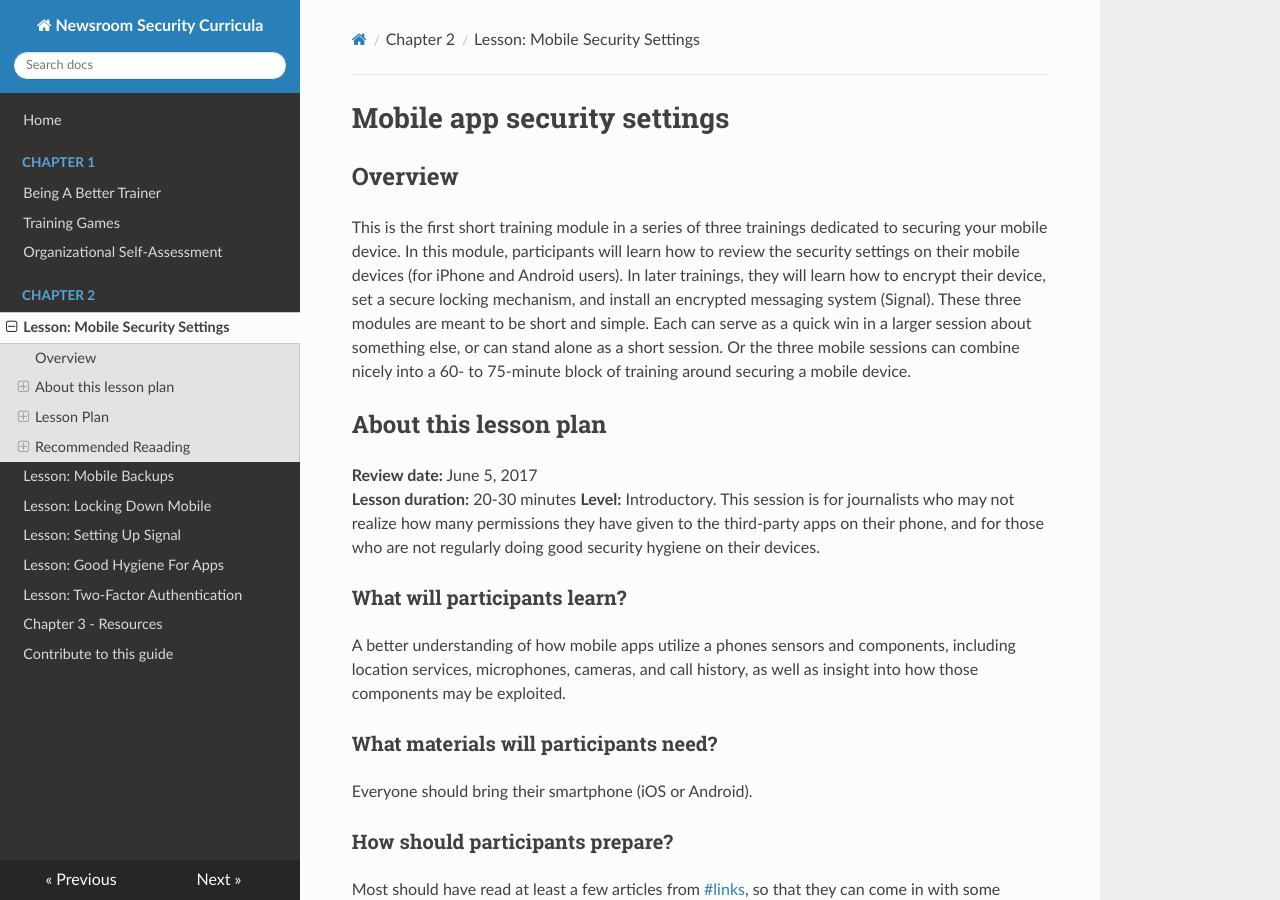
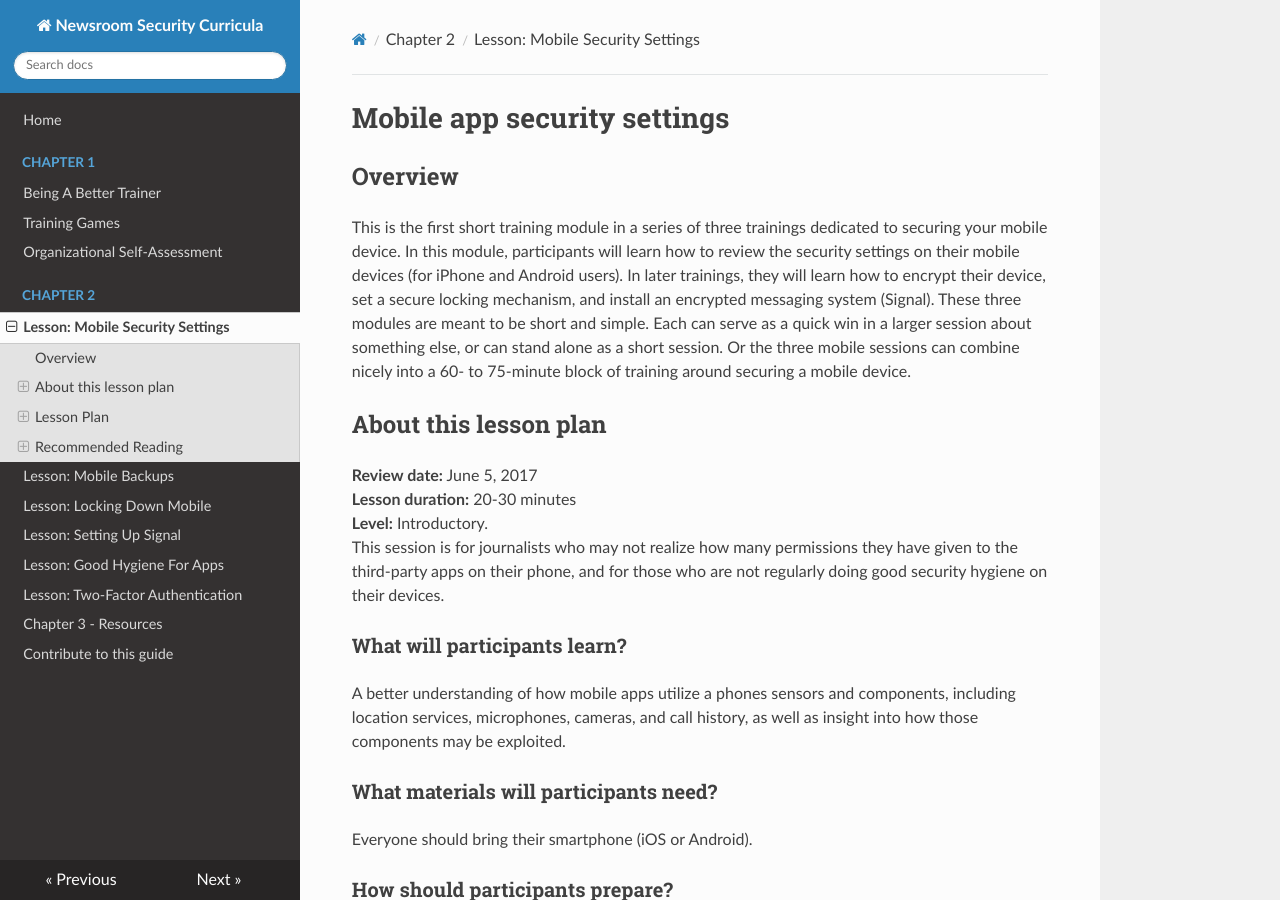
Before and after one commit to OpenNewsLabs/field-guide-security-training-newsroom, an MkDocs documentation site: the page built from docs/Chapter02-01-Mobile-Security-Settings.md, in a window 1280 px wide and 900 px high. Built offline with MkDocs 1.6.1, drawn with Linux system fonts in a browser that asks for light colours; nearby versions of some CDN libraries; old or Windows-style settings are respelled for this version of MkDocs; some of the changed text lies outside the part shown.

Commit message:
Updated formatting issues

```diff
--- a/docs/Chapter02-01-Mobile-Security-Settings.md
+++ b/docs/Chapter02-01-Mobile-Security-Settings.md
@@ -78,7 +78,7 @@
 ![Android App Permissions](img/ch2-1/ch2-1-2.png)
 
 
-## Recommended Reaading
+## Recommended Reading
 
 ### Links in the news
 
```
Also changed, not shown: other parts of docs/Chapter02-01-Mobile-Security-Settings.md (+1 -1 lines), docs/Chapter02-02-Mobile-Backups.md (+2 -0 lines), docs/Chapter02-03-Locking-Down-Mobile.md (+5 -0 lines), docs/Chapter02-04-Setting-Up-Signal.md (+2 -0 lines), docs/Chapter02-07-Two-Factor-Authentication.md (line endings or trailing spaces).
